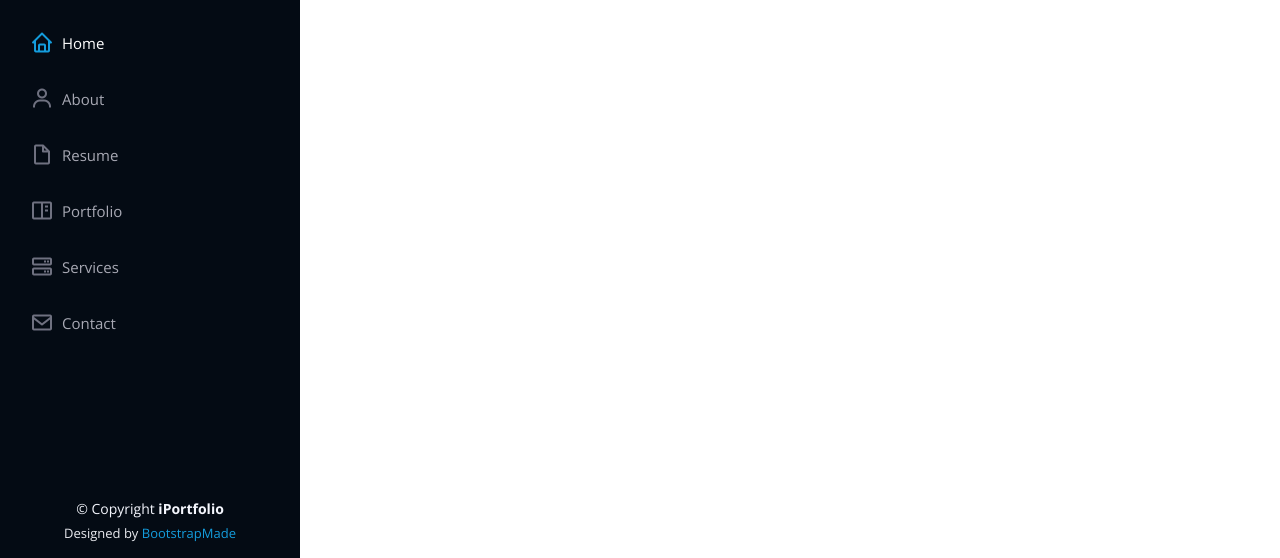
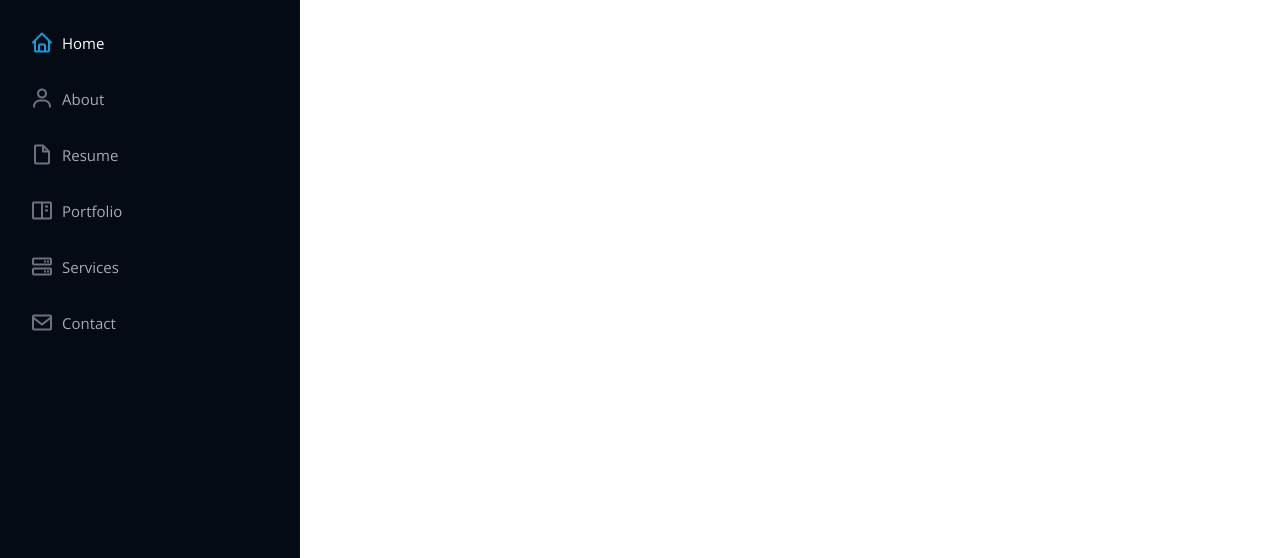
Before and after one commit to mortongreg/mortongreg.github.io, a plain HTML site: page inner-page.html in a window 1280 px wide. Shown: the part 242-800 px from the top of the page. Drawn offline with nearby package versions, Linux system fonts and the light colour scheme.

```diff
--- a/inner-page.html
+++ b/inner-page.html
@@ -5,7 +5,7 @@
   <meta charset="utf-8">
   <meta content="width=device-width, initial-scale=1.0" name="viewport">
 
-  <title>Inner Page - iPortfolio Bootstrap Template</title>
+  <title></title>
   <meta content="" name="description">
   <meta content="" name="keywords">
 
@@ -102,16 +102,7 @@
   <!-- ======= Footer ======= -->
   <footer id="footer">
     <div class="container">
-      <div class="copyright">
-        &copy; Copyright <strong><span>iPortfolio</span></strong>
-      </div>
-      <div class="credits">
-        <!-- All the links in the footer should remain intact. -->
-        <!-- You can delete the links only if you purchased the pro version. -->
-        <!-- Licensing information: https://bootstrapmade.com/license/ -->
-        <!-- Purchase the pro version with working PHP/AJAX contact form: https://bootstrapmade.com/iportfolio-bootstrap-portfolio-websites-template/ -->
-        Designed by <a href="https://bootstrapmade.com/">BootstrapMade</a>
-      </div>
+
     </div>
   </footer><!-- End  Footer -->
 
```
Also changed, not shown: portfolio-details-1.html (+1 -1 lines), portfolio-details-2.html (+1 -1 lines), portfolio-details-3.html (+1 -1 lines).
